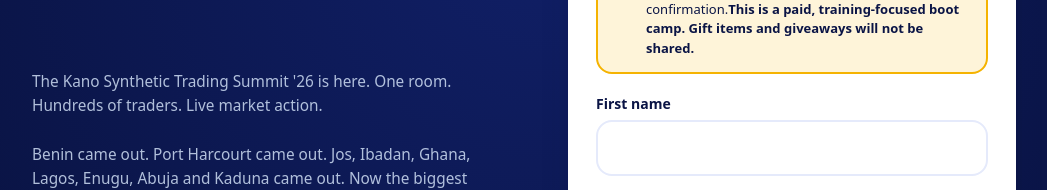
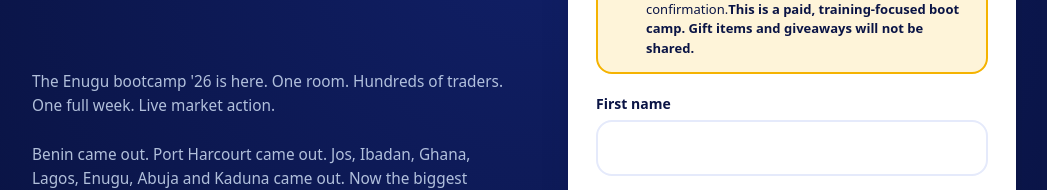
Before and after one commit to Krypton-Creation/evijet, a React (Vite) app: page / in a window 1280 px wide. Shown: the part 323-513 px from the top of the page, without its empty margins (96-1143 px from the left). Built offline with nearby package versions, Linux system fonts and the light colour scheme; no server answers.

Commit message:
Update event name and details in LandingPage

```diff
--- a/src/pages/LandingPage.tsx
+++ b/src/pages/LandingPage.tsx
@@ -73,7 +73,7 @@ export default function LandingPage() {
 
             <div className="flex flex-col items-center lg:items-start text-center lg:text-left gap-6 lg:col-start-1 lg:row-start-2">
               <p className="text-[clamp(15px,1.2vw,18px)] leading-[1.6] text-blue-100/80 max-w-xl">
-                The Kano Synthetic Trading Summit '26 is here. One room. Hundreds of traders. Live
+                The Enugu bootcamp '26 is here. One room. Hundreds of traders. One full week. Live
                 market action.
               </p>
               <p className="text-[clamp(15px,1.2vw,18px)] leading-[1.6] text-blue-100/80 max-w-xl">
```
